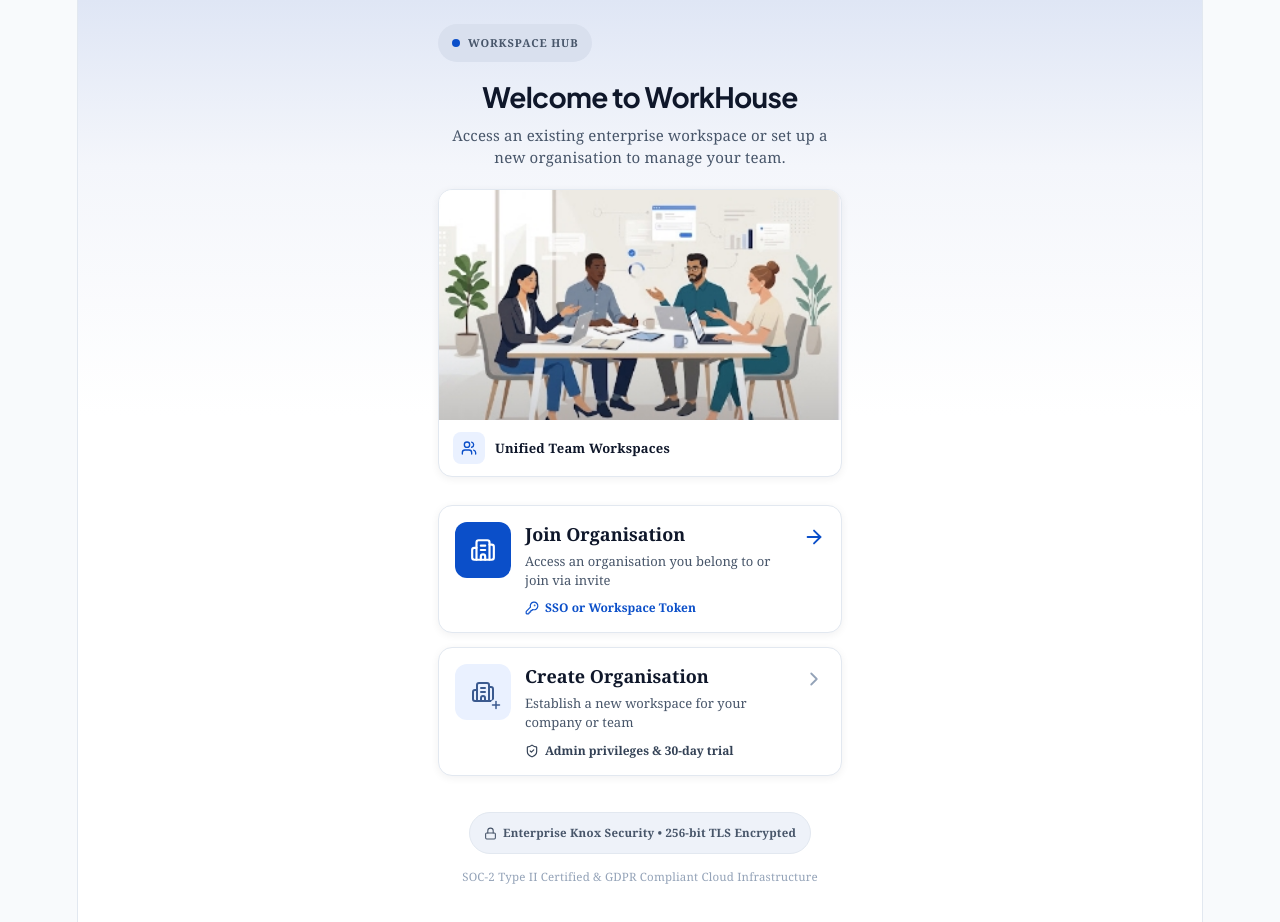
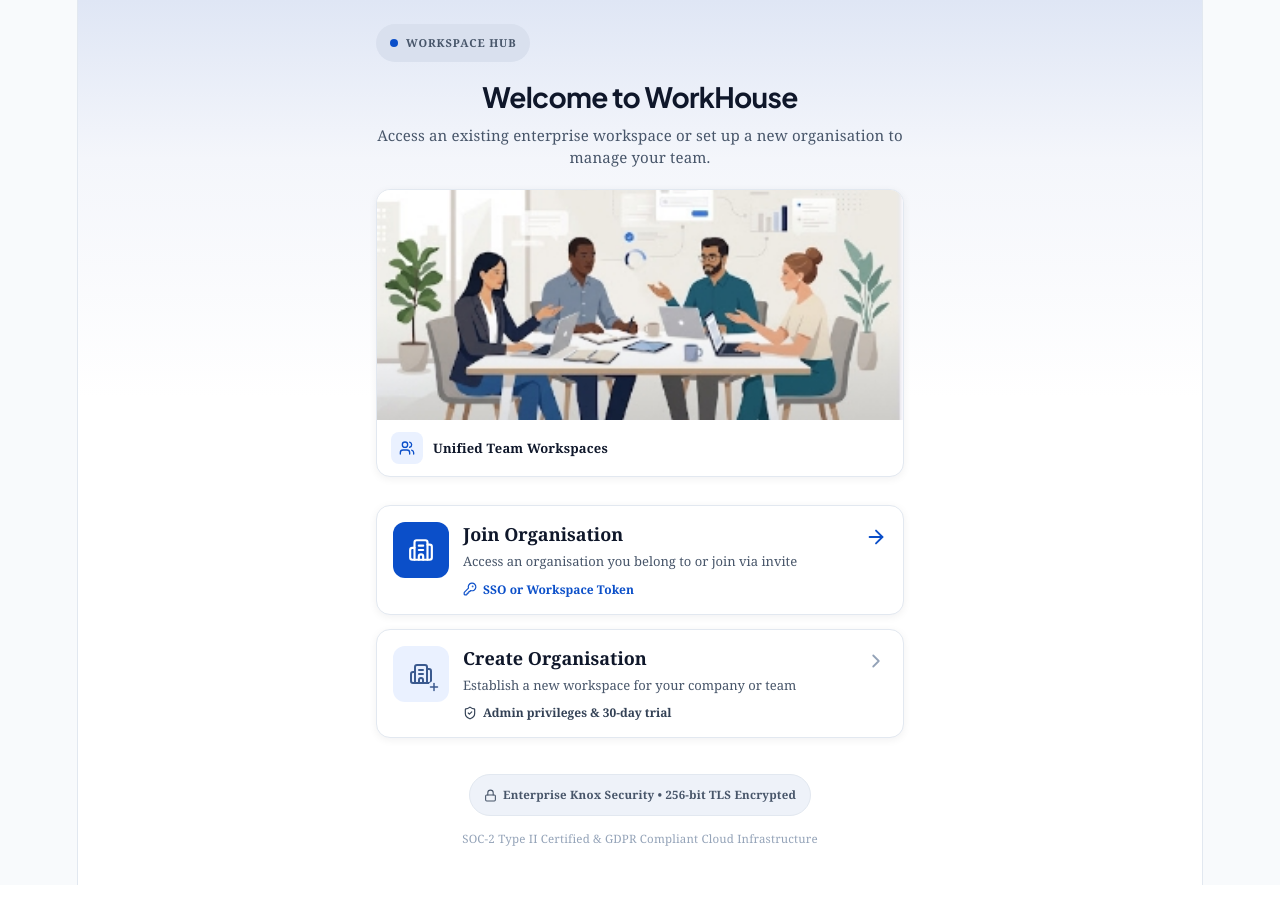
Before and after one commit to Marvin23-pixel/WorkHouse, a React (Vite) app in the folder WorkHouse/: page / in a window 1280 px wide. After the commit the page ends 885 px from the top, so only its background shows below. Built offline with nearby package versions, Linux system fonts and the light colour scheme.

Commit message:
new update

```diff
--- a/WorkHouse/src/Styles/welcome.css
+++ b/WorkHouse/src/Styles/welcome.css
@@ -7,6 +7,8 @@
   --border: #e2e8f0;
 
   min-height: 100vh;
+  min-height: 100dvh;
+  width: 100%;
   display: flex;
   justify-content: center;
   background: linear-gradient(180deg, #dfe6f5 0%, #f4f6fb 18%, #ffffff 45%);
@@ -23,8 +25,8 @@
 
 .welcome-container {
   width: 100%;
-  max-width: 440px;
-  padding: 24px 18px 32px;
+  max-width: 560px;
+  padding: 24px 16px 32px;
   display: flex;
   flex-direction: column;
 }
```
Also changed, not shown: WorkHouse/src/Pages/CreateOrg.jsx (added), WorkHouse/src/Styles/createorg.css (added).
